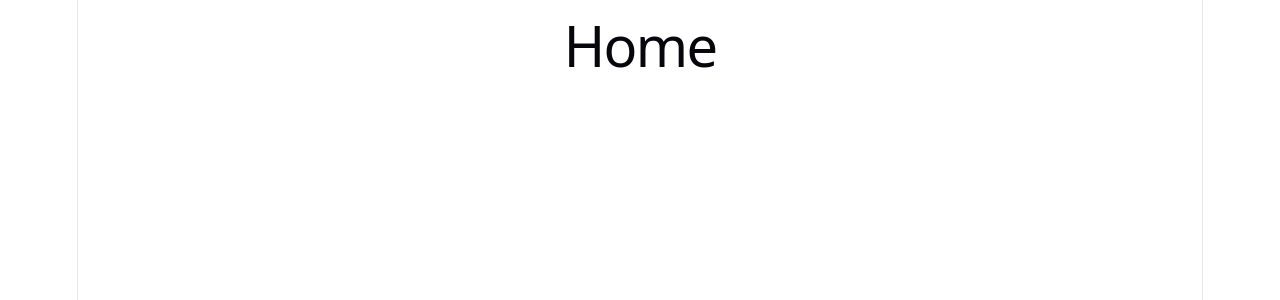
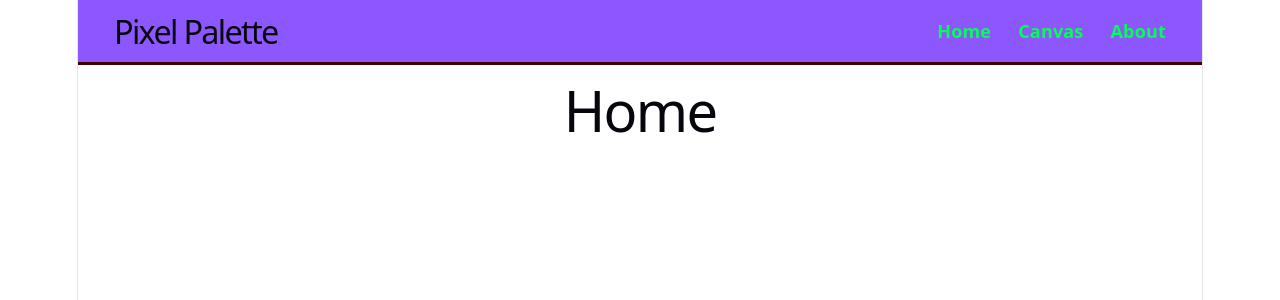
Before and after one commit to profketchup22/pixel-palette-babs-b, a React (Vite) app: page / in a window 1280 px wide. Shown: the top 300 px of the page. Built offline with nearby package versions, Linux system fonts and the light colour scheme.

Commit message:
added header component with nav+minor fixes

```diff
--- a/src/App.jsx
+++ b/src/App.jsx
@@ -1,15 +1,19 @@
-import { BrowserRouter, Routes, Route } from 'react-router-dom'
+import { Routes, Route } from 'react-router-dom'
+import Header from './components/Header/Header'
 import Home from './pages/Home/Home'
 import CanvasPage from './pages/CanvasPage/CanvasPage'
 import About from './pages/About/About'
 
 function App() {
     return (
+     <>
+        <Header />
         <Routes>
             <Route path="/" element={<Home />} />
             <Route path="/canvas" element={<CanvasPage />} />
             <Route path="/about" element={<About />} />
         </Routes>
+     </>
     )
 }
 
--- a/src/components/Header/Header.css
+++ b/src/components/Header/Header.css
@@ -0,0 +1,38 @@
+.header {
+    /*puts children or title and nav side by side */
+    display: flex;
+    /*pushes the title to the left and the nav to the right */
+    justify-content: space-between;
+    /*vertically centers them*/
+    align-items: center;
+
+    padding: 1rem 2rem;
+    background-color: #8c57ff;
+    /*thick line under header */
+    border-bottom: 3px solid #400101;
+}
+
+.header-title {
+    /*rem is relative to the browsers base font size so it scales nicely across devices */
+    font-size: 1.8rem;
+    margin: 0;
+}
+
+.header-nav {
+    /*puts the three links in a row */
+    display: flex;
+    gap: 1.5rem;
+}
+
+.header-nav a {
+    /*removes the default blue underline on links */
+    text-decoration: none;
+    color: #03ff52;
+    font-weight: bold;
+    font-size: 1rem;
+}
+
+.header-nav a:hover {
+    /*adds the underline upon hover */
+    text-decoration: underline;
+}
--- a/src/components/Header/Header.jsx
+++ b/src/components/Header/Header.jsx
@@ -0,0 +1,24 @@
+// Header component displays app title and navigation links
+
+import { Link } from 'react-router-dom'
+
+// in react you import css directly into the component
+import './Header.css'
+
+// h1 headin with a className so css can target it
+// the 'to' prop is like href in a regular <a> tag tells react where to go when clicked
+function Header () {
+    return (
+        <header className="header">
+        <h1 className="header-title">Pixel Palette</h1>
+        <nav className="header-nav">
+            <Link to="/">Home</Link>
+            <Link to="/canvas">Canvas</Link>
+            <Link to="/about">About</Link>
+        </nav>
+        </header>
+    )
+}
+
+// makes the component available to import into other files
+export default Header
```
